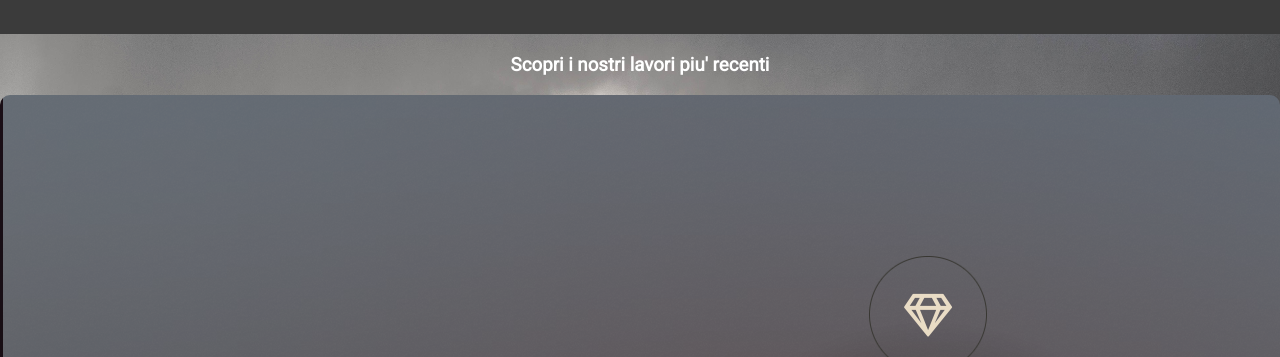
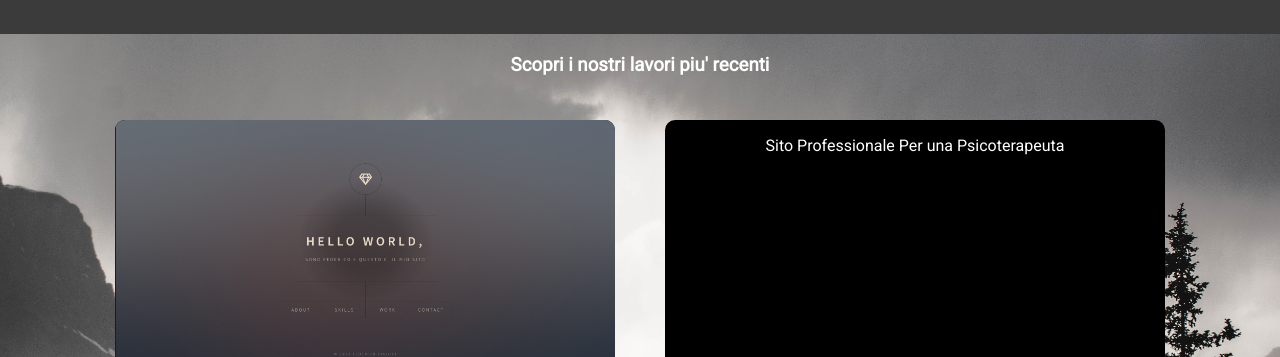
Before and after one commit to uwouldntgetit/DigitalStormWebsite, a plain HTML site: page indexDS.html in a window 1280 px wide. Shown: the part 1704-2061 px from the top of the page. Drawn offline with nearby package versions, Linux system fonts and the light colour scheme.

Commit message:
changes made while in school

```diff
--- a/assets/styleDS.css
+++ b/assets/styleDS.css
@@ -21,6 +21,11 @@ body, html {
 
 a {
     text-decoration: none;
+}
+
+img {
+    max-width: 100%;
+    max-height: 100%;
 }
 
 .wide-container{
@@ -140,15 +145,19 @@ a {
 .projects-hero-container {
     display: flex;
     flex-direction: row;
-    max-height: 80%;
-
+    justify-content: center;
+    flex-wrap: wrap;
 }
 
 .project-hero {
     overflow:auto;
     min-height: 200px;
     max-height: 500px;
+    width: 500px;
+    max-width: 100%;
     border-radius: 10px;
+    background-color: black;
+    margin: 25px 25px;
 }
 
 
--- a/indexDS.html
+++ b/indexDS.html
@@ -44,7 +44,7 @@
     </div>
 
     <div id="services-div" class="wide-container services-container">
-        <h3 id="services-description">Noi Offriamo Diversi Servizi Per La Tua Attivita'</h3>
+        <h3 id="services-description">Offriamo Diversi Servizi Per La Tua Attivita'</h3>
         <div class="wide-container services-container">
             <div class="service">
                 <!-- Put an icon here -->
@@ -85,6 +85,11 @@
                 <a href="https://uwouldntgetit.github.io">
                     <img src="assets/images/personal_portfolio.png">
                 </a>
+                <p>Portfolio personale di uno studente</p>
+            </div>
+            <div class="project-hero">
+                <!-- put mom's website photo here -->
+                <p>Sito Professionale Per una Psicoterapeuta</p>
             </div>
         </div>
     </div>
```
